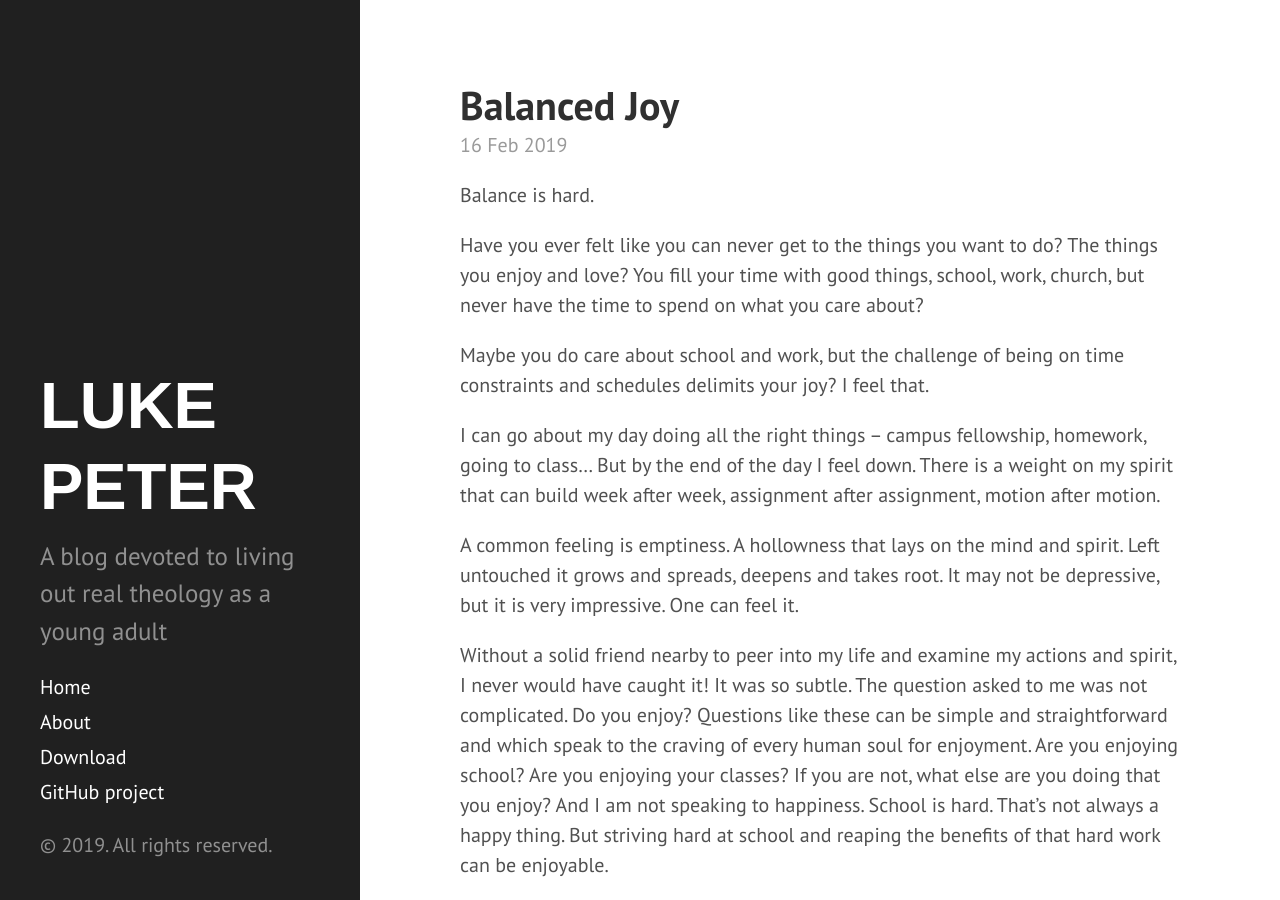
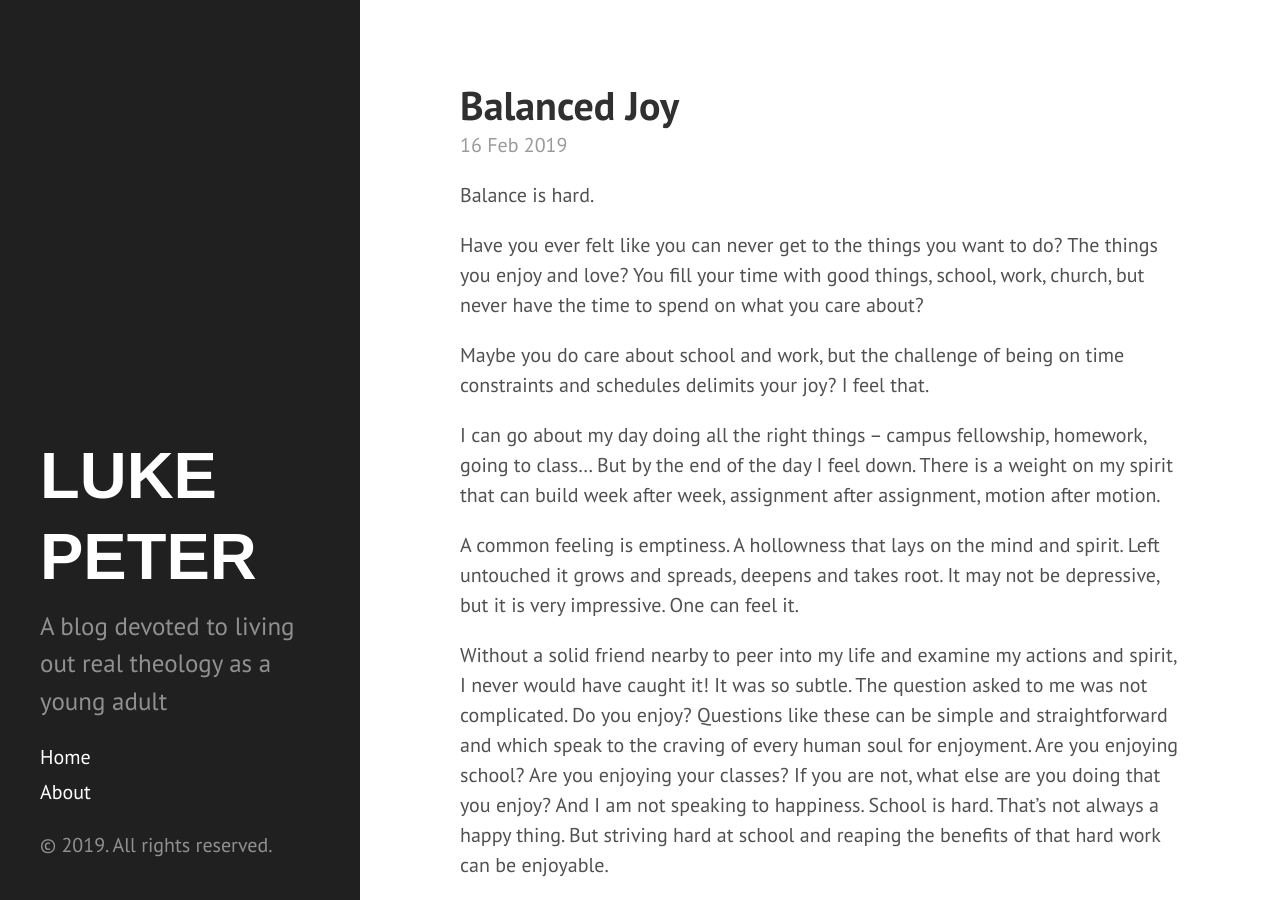
Before and after one commit to lpg0/lukepeter, a Jekyll site: the page built from docs/index.html, in a window 1280 px wide and 900 px high. Built offline with Jekyll 4.4.1, drawn with Linux system fonts in a browser that asks for light colours; some web fonts are replaced; the list of posts is cut into pages by our own code.

Commit message:
Update sidebar.html

```diff
--- a/docs/_includes/sidebar.html
+++ b/docs/_includes/sidebar.html
@@ -25,11 +25,13 @@
           {% endif %}
         {% endif %}
       {% endfor %}
-
+<!--
       <a class="sidebar-nav-item" href="{{ site.github.repo }}/archive/v{{ site.version }}.zip">Download</a>
       <a class="sidebar-nav-item" href="{{ site.github.repo }}">GitHub project</a>
-      <span class="sidebar-nav-item">{{ site.version }}</span>
+      <span class="sidebar-nav-item">Version V{{ site.version }}</span>
+-->
     </nav>
+
 
     <p>&copy; {{ site.time | date: '%Y' }}. All rights reserved.</p>
   </div>
```
